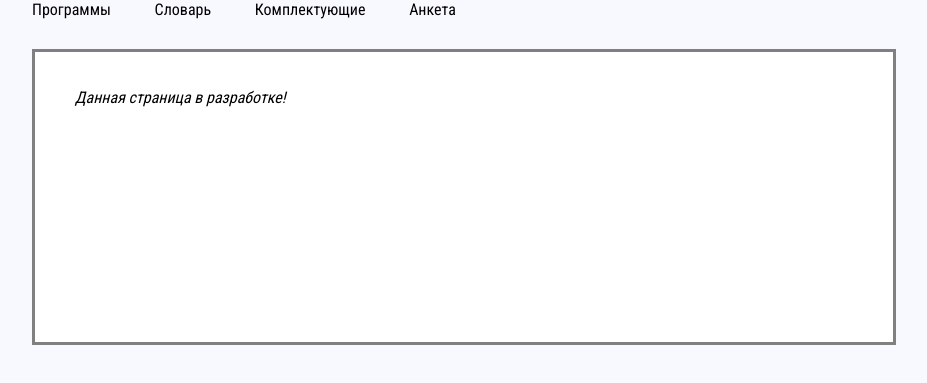
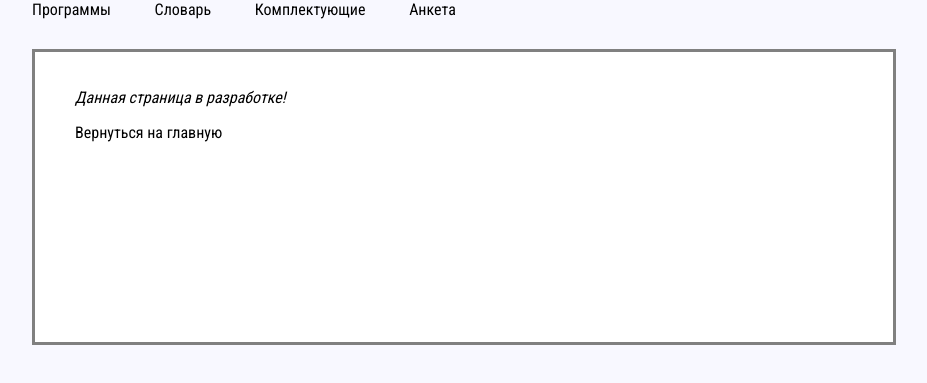
Before and after one commit to Welkwell/Welkwell.github.io, a plain HTML site: page components.html in a window 1280 px wide. Shown: the part 101-484 px from the top of the page, without its empty margins (176-1103 px from the left). Drawn offline with Linux system fonts and the light colour scheme.

Commit message:
Update components.html

```diff
--- a/components.html
+++ b/components.html
@@ -25,6 +25,8 @@
 
 	<main>
 		<p><i>Данная страница в разработке!</i></p>
+
+                <a href="index.html">Вернуться на главную</a>
 	</main>
 </body>
 </html>
```
